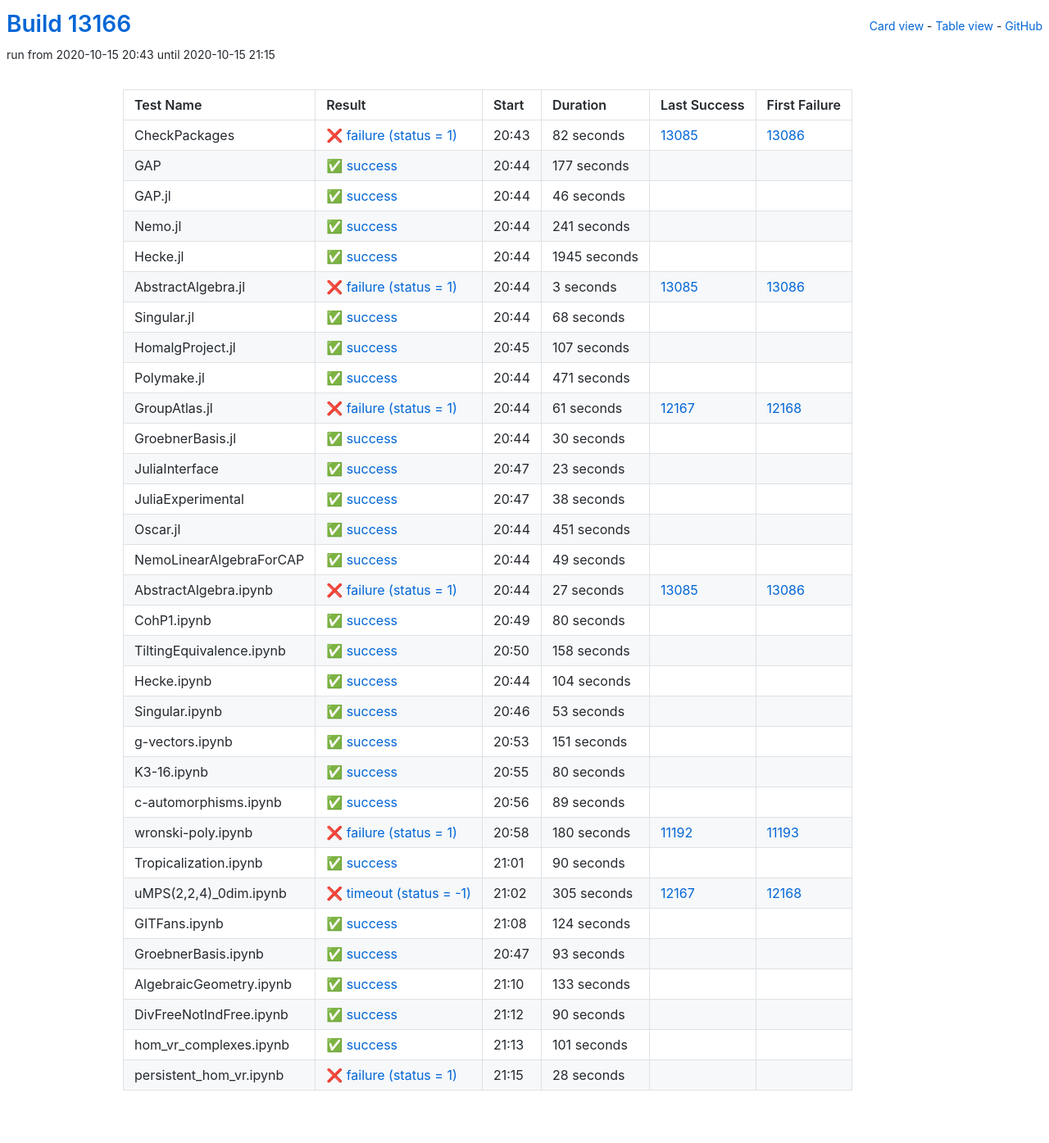
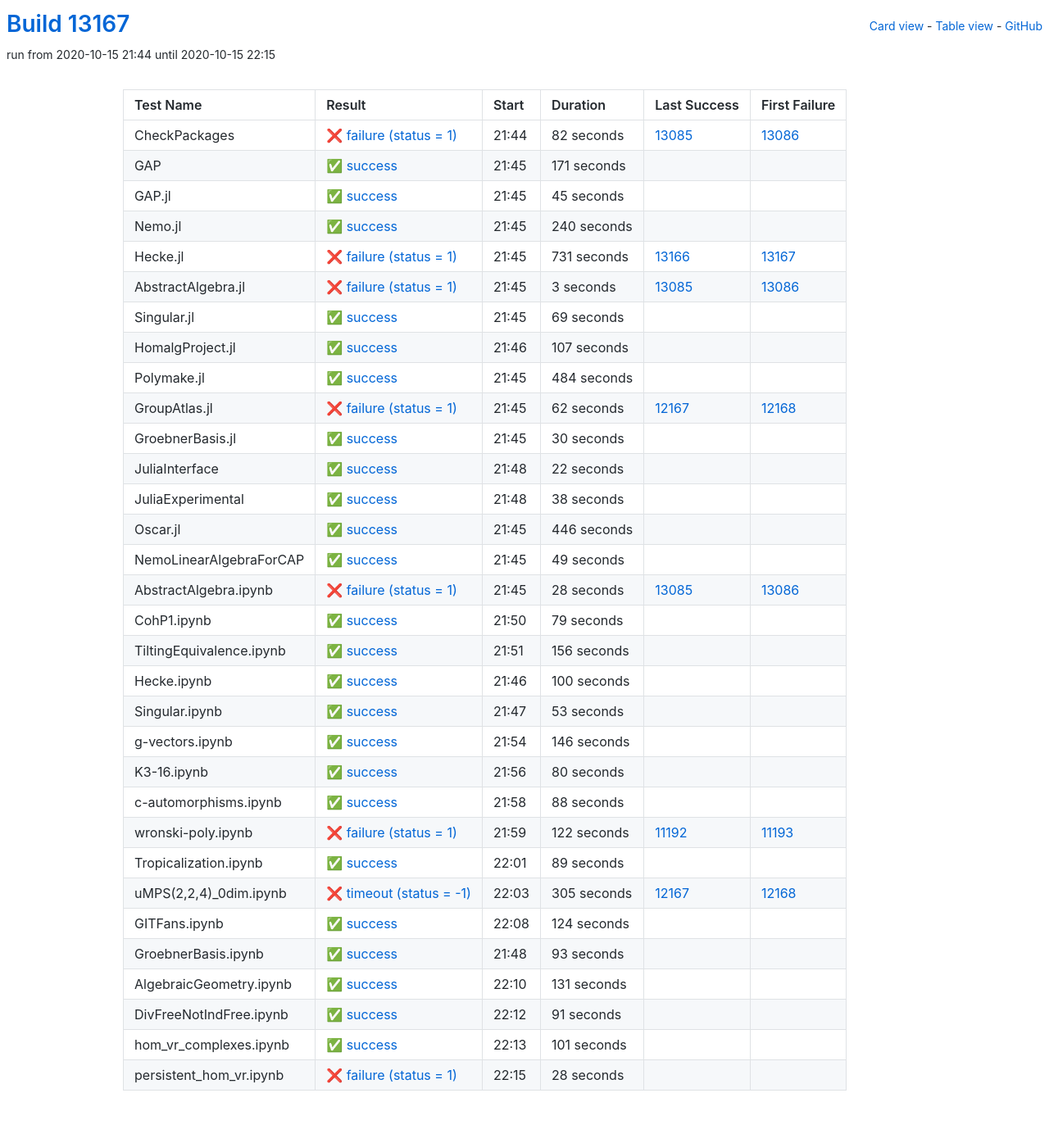
Before and after one commit to oscar-system/oscar-ci-status, a Jekyll site: the page built from table.html, in a window 1280 px wide. Shown: the whole page at 82% size. Built offline with Jekyll 4.4.1, drawn with Linux system fonts in a browser that asks for light colours.

Commit message:
Build #13167

```diff
--- a/_data/ci.yml
+++ b/_data/ci.yml
@@ -1,6 +1,6 @@
 ---
-build: 13166
-build_url: https://oscarci.mathematik.uni-kl.de/job/oscar/13166/
+build: 13167
+build_url: https://oscarci.mathematik.uni-kl.de/job/oscar/13167/
 job: oscar
 organization: oscar-system
 repo: oscar-ci-status
@@ -8,8 +8,8 @@
 tests:
 - name: CheckPackages
   id: checkpackages
-  log: https://oscarci.mathematik.uni-kl.de/job/oscar/13166/artifact/logs/build-13166/CheckPackages.log
-  start: 2020-10-15 20:43
+  log: https://oscarci.mathematik.uni-kl.de/job/oscar/13167/artifact/logs/build-13167/CheckPackages.log
+  start: 2020-10-15 21:44
   success: false
   exitcode: 1
   status: failure
@@ -20,56 +20,56 @@
   first_failure_url: https://oscarci.mathematik.uni-kl.de/job/oscar/13086/
 - name: GAP
   id: gap
-  log: https://oscarci.mathematik.uni-kl.de/job/oscar/13166/artifact/logs/build-13166/GAP.log
-  start: 2020-10-15 20:44
+  log: https://oscarci.mathematik.uni-kl.de/job/oscar/13167/artifact/logs/build-13167/GAP.log
+  start: 2020-10-15 21:45
   success: true
   exitcode: 0
   status: success
-  duration: 177
+  duration: 171
   last_success: false
   last_success_url:
   first_failure: false
   first_failure_url:
 - name: GAP.jl
   id: gap-jl
-  log: https://oscarci.mathematik.uni-kl.de/job/oscar/13166/artifact/logs/build-13166/GAP.jl.log
-  start: 2020-10-15 20:44
+  log: https://oscarci.mathematik.uni-kl.de/job/oscar/13167/artifact/logs/build-13167/GAP.jl.log
+  start: 2020-10-15 21:45
   success: true
   exitcode: 0
   status: success
-  duration: 46
+  duration: 45
   last_success: false
   last_success_url:
   first_failure: false
   first_failure_url:
 - name: Nemo.jl
   id: nemo-jl
-  log: https://oscarci.mathematik.uni-kl.de/job/oscar/13166/artifact/logs/build-13166/Nemo.jl.log
-  start: 2020-10-15 20:44
+  log: https://oscarci.mathematik.uni-kl.de/job/oscar/13167/artifact/logs/build-13167/Nemo.jl.log
+  start: 2020-10-15 21:45
   success: true
   exitcode: 0
   status: success
-  duration: 241
+  duration: 240
   last_success: false
   last_success_url:
   first_failure: false
   first_failure_url:
 - name: Hecke.jl
   id: hecke-jl
-  log: https://oscarci.mathematik.uni-kl.de/job/oscar/13166/artifact/logs/build-13166/Hecke.jl.log
-  start: 2020-10-15 20:44
-  success: true
-  exitcode: 0
-  status: success
-  duration: 1945
-  last_success: false
-  last_success_url:
-  first_failure: false
-  first_failure_url:
+  log: https://oscarci.mathematik.uni-kl.de/job/oscar/13167/artifact/logs/build-13167/Hecke.jl.log
+  start: 2020-10-15 21:45
+  success: false
+  exitcode: 1
+  status: failure
+  duration: 731
+  last_success: 13166
+  last_success_url: https://oscarci.mathematik.uni-kl.de/job/oscar/13166/
+  first_failure: 13167
+  first_failure_url: https://oscarci.mathematik.uni-kl.de/job/oscar/13167/
 - name: AbstractAlgebra.jl
   id: abstractalgebra-jl
-  log: https://oscarci.mathematik.uni-kl.de/job/oscar/13166/artifact/logs/build-13166/AbstractAlgebra.jl.log
-  start: 2020-10-15 20:44
+  log: https://oscarci.mathematik.uni-kl.de/job/oscar/13167/artifact/logs/build-13167/AbstractAlgebra.jl.log
+  start: 2020-10-15 21:45
   success: false
   exitcode: 1
   status: failure
@@ -80,20 +80,20 @@
   first_failure_url: https://oscarci.mathematik.uni-kl.de/job/oscar/13086/
 - name: Singular.jl
   id: singular-jl
-  log: https://oscarci.mathematik.uni-kl.de/job/oscar/13166/artifact/logs/build-13166/Singular.jl.log
-  start: 2020-10-15 20:44
+  log: https://oscarci.mathematik.uni-kl.de/job/oscar/13167/artifact/logs/build-13167/Singular.jl.log
+  start: 2020-10-15 21:45
   success: true
   exitcode: 0
   status: success
-  duration: 68
+  duration: 69
   last_success: false
   last_success_url:
   first_failure: false
   first_failure_url:
 - name: HomalgProject.jl
   id: homalgproject-jl
-  log: https://oscarci.mathematik.uni-kl.de/job/oscar/13166/artifact/logs/build-13166/HomalgProject.jl.log
-  start: 2020-10-15 20:45
+  log: https://oscarci.mathematik.uni-kl.de/job/oscar/13167/artifact/logs/build-13167/HomalgProject.jl.log
+  start: 2020-10-15 21:46
   success: true
   exitcode: 0
   status: success
@@ -104,32 +104,32 @@
   first_failure_url:
 - name: Polymake.jl
   id: polymake-jl
-  log: https://oscarci.mathematik.uni-kl.de/job/oscar/13166/artifact/logs/build-13166/Polymake.jl.log
-  start: 2020-10-15 20:44
+  log: https://oscarci.mathematik.uni-kl.de/job/oscar/13167/artifact/logs/build-13167/Polymake.jl.log
+  start: 2020-10-15 21:45
   success: true
   exitcode: 0
   status: success
-  duration: 471
+  duration: 484
   last_success: false
   last_success_url:
   first_failure: false
   first_failure_url:
 - name: GroupAtlas.jl
   id: groupatlas-jl
-  log: https://oscarci.mathematik.uni-kl.de/job/oscar/13166/artifact/logs/build-13166/GroupAtlas.jl.log
-  start: 2020-10-15 20:44
+  log: https://oscarci.mathematik.uni-kl.de/job/oscar/13167/artifact/logs/build-13167/GroupAtlas.jl.log
+  start: 2020-10-15 21:45
   success: false
   exitcode: 1
   status: failure
-  duration: 61
+  duration: 62
   last_success: 12167
   last_success_url: https://oscarci.mathematik.uni-kl.de/job/oscar/12167/
   first_failure: 12168
   first_failure_url: https://oscarci.mathematik.uni-kl.de/job/oscar/12168/
 - name: GroebnerBasis.jl
   id: groebnerbasis-jl
-  log: https://oscarci.mathematik.uni-kl.de/job/oscar/13166/artifact/logs/build-13166/GroebnerBasis.jl.log
-  start: 2020-10-15 20:44
+  log: https://oscarci.mathematik.uni-kl.de/job/oscar/13167/artifact/logs/build-13167/GroebnerBasis.jl.log
+  start: 2020-10-15 21:45
   success: true
   exitcode: 0
   status: success
@@ -140,20 +140,20 @@
   first_failure_url:
 - name: JuliaInterface
   id: juliainterface
-  log: https://oscarci.mathematik.uni-kl.de/job/oscar/13166/artifact/logs/build-13166/JuliaInterface.log
-  start: 2020-10-15 20:47
+  log: https://oscarci.mathematik.uni-kl.de/job/oscar/13167/artifact/logs/build-13167/JuliaInterface.log
+  start: 2020-10-15 21:48
   success: true
   exitcode: 0
   status: success
-  duration: 23
+  duration: 22
   last_success: false
   last_success_url:
   first_failure: false
   first_failure_url:
 - name: JuliaExperimental
   id: juliaexperimental
-  log: https://oscarci.mathematik.uni-kl.de/job/oscar/13166/artifact/logs/build-13166/JuliaExperimental.log
-  start: 2020-10-15 20:47
+  log: https://oscarci.mathematik.uni-kl.de/job/oscar/13167/artifact/logs/build-13167/JuliaExperimental.log
+  start: 2020-10-15 21:48
   success: true
   exitcode: 0
   status: success
@@ -164,20 +164,20 @@
   first_failure_url:
 - name: Oscar.jl
   id: oscar-jl
-  log: https://oscarci.mathematik.uni-kl.de/job/oscar/13166/artifact/logs/build-13166/Oscar.jl.log
-  start: 2020-10-15 20:44
+  log: https://oscarci.mathematik.uni-kl.de/job/oscar/13167/artifact/logs/build-13167/Oscar.jl.log
+  start: 2020-10-15 21:45
   success: true
   exitcode: 0
   status: success
-  duration: 451
+  duration: 446
   last_success: false
   last_success_url:
   first_failure: false
   first_failure_url:
 - name: NemoLinearAlgebraForCAP
   id: nemolinearalgebraforcap
-  log: https://oscarci.mathematik.uni-kl.de/job/oscar/13166/artifact/logs/build-13166/NemoLinearAlgebraForCAP.log
-  start: 2020-10-15 20:44
+  log: https://oscarci.mathematik.uni-kl.de/job/oscar/13167/artifact/logs/build-13167/NemoLinearAlgebraForCAP.log
+  start: 2020-10-15 21:45
   success: true
   exitcode: 0
   status: success
@@ -188,56 +188,56 @@
   first_failure_url:
 - name: AbstractAlgebra.ipynb
   id: abstractalgebra-ipynb
-  log: https://oscarci.mathematik.uni-kl.de/job/oscar/13166/artifact/logs/build-13166/AbstractAlgebra.ipynb.log
-  start: 2020-10-15 20:44
+  log: https://oscarci.mathematik.uni-kl.de/job/oscar/13167/artifact/logs/build-13167/AbstractAlgebra.ipynb.log
+  start: 2020-10-15 21:45
   success: false
   exitcode: 1
   status: failure
-  duration: 27
+  duration: 28
   last_success: 13085
   last_success_url: https://oscarci.mathematik.uni-kl.de/job/oscar/13085/
   first_failure: 13086
   first_failure_url: https://oscarci.mathematik.uni-kl.de/job/oscar/13086/
 - name: CohP1.ipynb
   id: cohp1-ipynb
-  log: https://oscarci.mathematik.uni-kl.de/job/oscar/13166/artifact/logs/build-13166/CohP1.ipynb.log
-  start: 2020-10-15 20:49
+  log: https://oscarci.mathematik.uni-kl.de/job/oscar/13167/artifact/logs/build-13167/CohP1.ipynb.log
+  start: 2020-10-15 21:50
   success: true
   exitcode: 0
   status: success
-  duration: 80
+  duration: 79
   last_success: false
   last_success_url:
   first_failure: false
   first_failure_url:
 - name: TiltingEquivalence.ipynb
   id: tiltingequivalence-ipynb
-  log: https://oscarci.mathematik.uni-kl.de/job/oscar/13166/artifact/logs/build-13166/TiltingEquivalence.ipynb.log
-  start: 2020-10-15 20:50
+  log: https://oscarci.mathematik.uni-kl.de/job/oscar/13167/artifact/logs/build-13167/TiltingEquivalence.ipynb.log
+  start: 2020-10-15 21:51
   success: true
   exitcode: 0
   status: success
-  duration: 158
+  duration: 156
   last_success: false
   last_success_url:
   first_failure: false
   first_failure_url:
 - name: Hecke.ipynb
   id: hecke-ipynb
-  log: https://oscarci.mathematik.uni-kl.de/job/oscar/13166/artifact/logs/build-13166/Hecke.ipynb.log
-  start: 2020-10-15 20:44
+  log: https://oscarci.mathematik.uni-kl.de/job/oscar/13167/artifact/logs/build-13167/Hecke.ipynb.log
+  start: 2020-10-15 21:46
   success: true
   exitcode: 0
   status: success
-  duration: 104
+  duration: 100
   last_success: false
   last_success_url:
   first_failure: false
   first_failure_url:
 - name: Singular.ipynb
   id: singular-ipynb
-  log: https://oscarci.mathematik.uni-kl.de/job/oscar/13166/artifact/logs/build-13166/Singular.ipynb.log
-  start: 2020-10-15 20:46
+  log: https://oscarci.mathematik.uni-kl.de/job/oscar/13167/artifact/logs/build-13167/Singular.ipynb.log
+  start: 2020-10-15 21:47
   success: true
   exitcode: 0
   status: success
@@ -248,20 +248,20 @@
   first_failure_url:
 - name: g-vectors.ipynb
   id: g-vectors-ipynb
-  log: https://oscarci.mathematik.uni-kl.de/job/oscar/13166/artifact/logs/build-13166/g-vectors.ipynb.log
-  start: 2020-10-15 20:53
+  log: https://oscarci.mathematik.uni-kl.de/job/oscar/13167/artifact/logs/build-13167/g-vectors.ipynb.log
+  start: 2020-10-15 21:54
   success: true
   exitcode: 0
   status: success
-  duration: 151
+  duration: 146
   last_success: false
   last_success_url:
   first_failure: false
   first_failure_url:
 - name: K3-16.ipynb
   id: k3-16-ipynb
-  log: https://oscarci.mathematik.uni-kl.de/job/oscar/13166/artifact/logs/build-13166/K3-16.ipynb.log
-  start: 2020-10-15 20:55
+  log: https://oscarci.mathematik.uni-kl.de/job/oscar/13167/artifact/logs/build-13167/K3-16.ipynb.log
+  start: 2020-10-15 21:56
   success: true
   exitcode: 0
   status: success
@@ -272,8 +272,32 @@
   first_failure_url:
 - name: c-automorphisms.ipynb
   id: c-automorphisms-ipynb
-  log: https://oscarci.mathematik.uni-kl.de/job/oscar/13166/artifact/logs/build-13166/c-automorphisms.ipynb.log
-  start: 2020-10-15 20:56
+  log: https://oscarci.mathematik.uni-kl.de/job/oscar/13167/artifact/logs/build-13167/c-automorphisms.ipynb.log
+  start: 2020-10-15 21:58
+  success: true
+  exitcode: 0
+  status: success
+  duration: 88
+  last_success: false
+  last_success_url:
+  first_failure: false
+  first_failure_url:
+- name: wronski-poly.ipynb
+  id: wronski-poly-ipynb
+  log: https://oscarci.mathematik.uni-kl.de/job/oscar/13167/artifact/logs/build-13167/wronski-poly.ipynb.log
+  start: 2020-10-15 21:59
+  success: false
+  exitcode: 1
+  status: failure
+  duration: 122
+  last_success: 11192
+  last_success_url: https://oscarci.mathematik.uni-kl.de/job/oscar/11192/
+  first_failure: 11193
+  first_failure_url: https://oscarci.mathematik.uni-kl.de/job/oscar/11193/
+- name: Tropicalization.ipynb
+  id: tropicalization-ipynb
+  log: https://oscarci.mathematik.uni-kl.de/job/oscar/13167/artifact/logs/build-13167/Tropicalization.ipynb.log
+  start: 2020-10-15 22:01
   success: true
   exitcode: 0
   status: success
@@ -282,34 +306,10 @@
   last_success_url:
   first_failure: false
   first_failure_url:
-- name: wronski-poly.ipynb
-  id: wronski-poly-ipynb
-  log: https://oscarci.mathematik.uni-kl.de/job/oscar/13166/artifact/logs/build-13166/wronski-poly.ipynb.log
-  start: 2020-10-15 20:58
-  success: false
-  exitcode: 1
-  status: failure
-  duration: 180
-  last_success: 11192
-  last_success_url: https://oscarci.mathematik.uni-kl.de/job/oscar/11192/
-  first_failure: 11193
-  first_failure_url: https://oscarci.mathematik.uni-kl.de/job/oscar/11193/
-- name: Tropicalization.ipynb
-  id: tropicalization-ipynb
-  log: https://oscarci.mathematik.uni-kl.de/job/oscar/13166/artifact/logs/build-13166/Tropicalization.ipynb.log
-  start: 2020-10-15 21:01
-  success: true
-  exitcode: 0
-  status: success
-  duration: 90
-  last_success: false
-  last_success_url:
-  first_failure: false
-  first_failure_url:
 - name: uMPS(2,2,4)_0dim.ipynb
   id: umps-2-2-4-0dim-ipynb
-  log: https://oscarci.mathematik.uni-kl.de/job/oscar/13166/artifact/logs/build-13166/uMPS-2-2-4-_0dim.ipynb.log
-  start: 2020-10-15 21:02
+  log: https://oscarci.mathematik.uni-kl.de/job/oscar/13167/artifact/logs/build-13167/uMPS-2-2-4-_0dim.ipynb.log
+  start: 2020-10-15 22:03
   success: false
   exitcode: -1
   status: timeout
@@ -320,8 +320,8 @@
   first_failure_url: https://oscarci.mathematik.uni-kl.de/job/oscar/12168/
 - name: GITFans.ipynb
   id: gitfans-ipynb
-  log: https://oscarci.mathematik.uni-kl.de/job/oscar/13166/artifact/logs/build-13166/GITFans.ipynb.log
-  start: 2020-10-15 21:08
+  log: https://oscarci.mathematik.uni-kl.de/job/oscar/13167/artifact/logs/build-13167/GITFans.ipynb.log
+  start: 2020-10-15 22:08
   success: true
   exitcode: 0
   status: success
@@ -332,8 +332,8 @@
   first_failure_url:
 - name: GroebnerBasis.ipynb
   id: groebnerbasis-ipynb
-  log: https://oscarci.mathematik.uni-kl.de/job/oscar/13166/artifact/logs/build-13166/GroebnerBasis.ipynb.log
-  start: 2020-10-15 20:47
+  log: https://oscarci.mathematik.uni-kl.de/job/oscar/13167/artifact/logs/build-13167/GroebnerBasis.ipynb.log
+  start: 2020-10-15 21:48
   success: true
   exitcode: 0
   status: success
@@ -344,32 +344,32 @@
   first_failure_url:
 - name: AlgebraicGeometry.ipynb
   id: algebraicgeometry-ipynb
-  log: https://oscarci.mathematik.uni-kl.de/job/oscar/13166/artifact/logs/build-13166/AlgebraicGeometry.ipynb.log
-  start: 2020-10-15 21:10
+  log: https://oscarci.mathematik.uni-kl.de/job/oscar/13167/artifact/logs/build-13167/AlgebraicGeometry.ipynb.log
+  start: 2020-10-15 22:10
   success: true
   exitcode: 0
   status: success
-  duration: 133
+  duration: 131
   last_success: false
   last_success_url:
   first_failure: false
   first_failure_url:
 - name: DivFreeNotIndFree.ipynb
   id: divfreenotindfree-ipynb
-  log: https://oscarci.mathematik.uni-kl.de/job/oscar/13166/artifact/logs/build-13166/DivFreeNotIndFree.ipynb.log
-  start: 2020-10-15 21:12
+  log: https://oscarci.mathematik.uni-kl.de/job/oscar/13167/artifact/logs/build-13167/DivFreeNotIndFree.ipynb.log
+  start: 2020-10-15 22:12
   success: true
   exitcode: 0
   status: success
-  duration: 90
+  duration: 91
   last_success: false
   last_success_url:
   first_failure: false
   first_failure_url:
 - name: hom_vr_complexes.ipynb
   id: hom-vr-complexes-ipynb
-  log: https://oscarci.mathematik.uni-kl.de/job/oscar/13166/artifact/logs/build-13166/hom_vr_complexes.ipynb.log
-  start: 2020-10-15 21:13
+  log: https://oscarci.mathematik.uni-kl.de/job/oscar/13167/artifact/logs/build-13167/hom_vr_complexes.ipynb.log
+  start: 2020-10-15 22:13
   success: true
   exitcode: 0
   status: success
@@ -380,8 +380,8 @@
   first_failure_url:
 - name: persistent_hom_vr.ipynb
   id: persistent-hom-vr-ipynb
-  log: https://oscarci.mathematik.uni-kl.de/job/oscar/13166/artifact/logs/build-13166/persistent_hom_vr.ipynb.log
-  start: 2020-10-15 21:15
+  log: https://oscarci.mathematik.uni-kl.de/job/oscar/13167/artifact/logs/build-13167/persistent_hom_vr.ipynb.log
+  start: 2020-10-15 22:15
   success: false
   exitcode: 1
   status: failure
```
Also changed, not shown: README.md.
